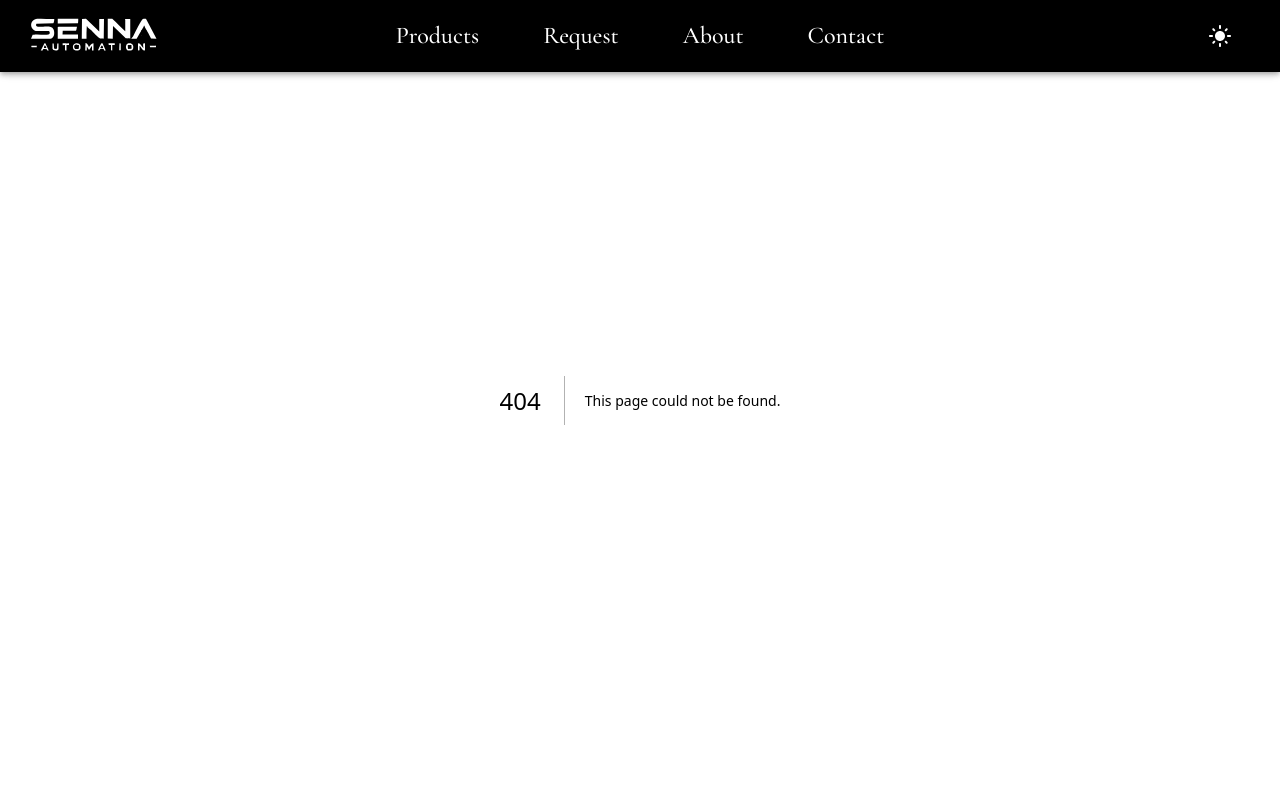
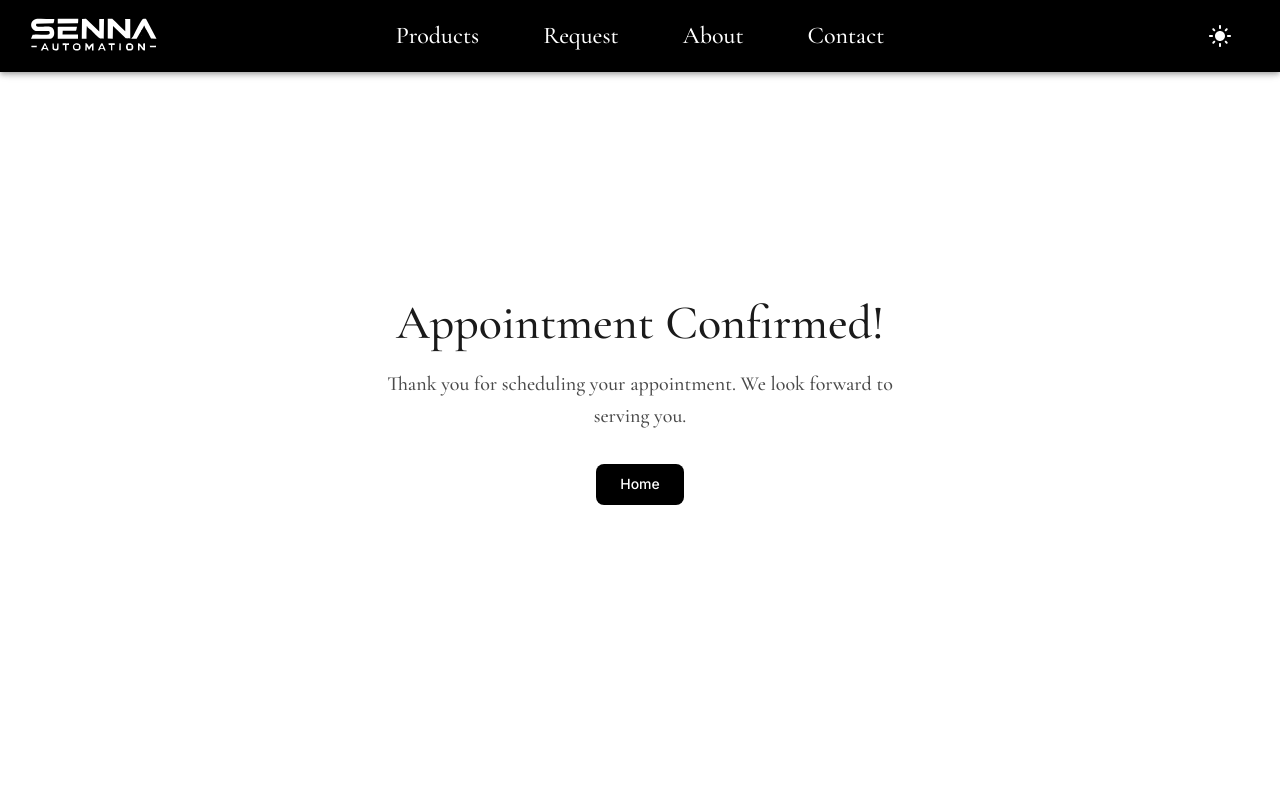
Before and after one commit to justinkahrs/senna-automation, a Next.js app: page /confirmation in a window 1280 px wide. Before the commit this address had no page. Shown: the top 800 px of the page. Built offline with nearby package versions, Linux system fonts and the light colour scheme.

Commit message:
readd confirmation page

```diff
--- /dev/null
+++ b/src/app/confirmation/page.tsx
@@ -0,0 +1,36 @@
+import { Box, Container, Typography, Button } from "@mui/material";
+import Link from "next/link";
+
+export default function Confirmation() {
+  return (
+    <Box
+      sx={{
+        bgcolor: "background.paper",
+        minHeight: "100vh",
+        display: "flex",
+        alignItems: "center",
+        justifyContent: "center",
+      }}
+    >
+      <Container maxWidth="sm">
+        <Typography variant="h3" align="center" color="text.primary" gutterBottom>
+          Appointment Confirmed!
+        </Typography>
+        <Typography
+          variant="h6"
+          align="center"
+          color="text.secondary"
+          paragraph
+        >
+          Thank you for scheduling your appointment. We look forward to serving
+          you.
+        </Typography>
+        <Box sx={{ display: "flex", justifyContent: "center", mt: 4 }}>
+          <Link href="/" passHref>
+            <Button variant="contained">Home</Button>
+          </Link>
+        </Box>
+      </Container>
+    </Box>
+  );
+}
```
